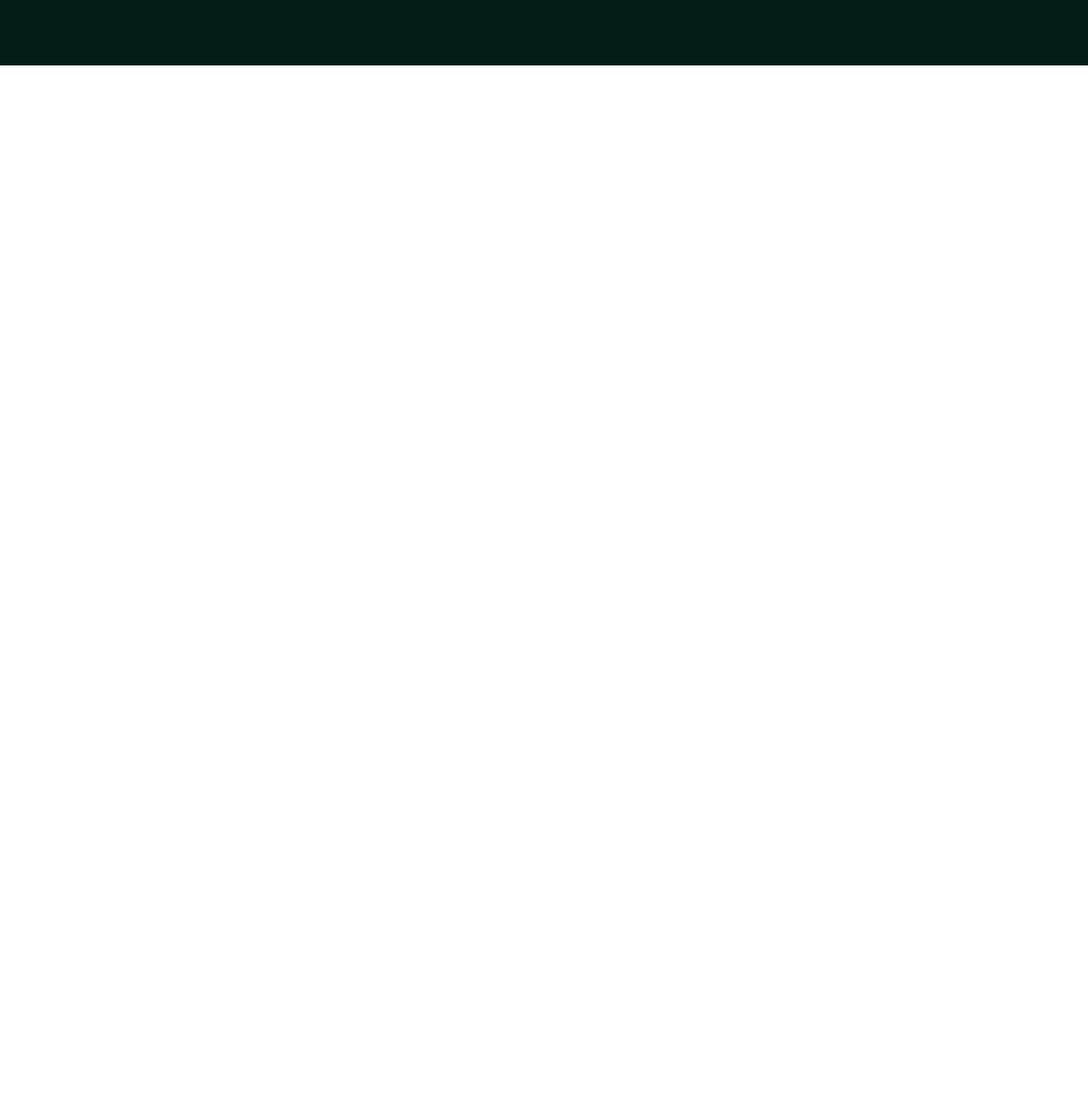
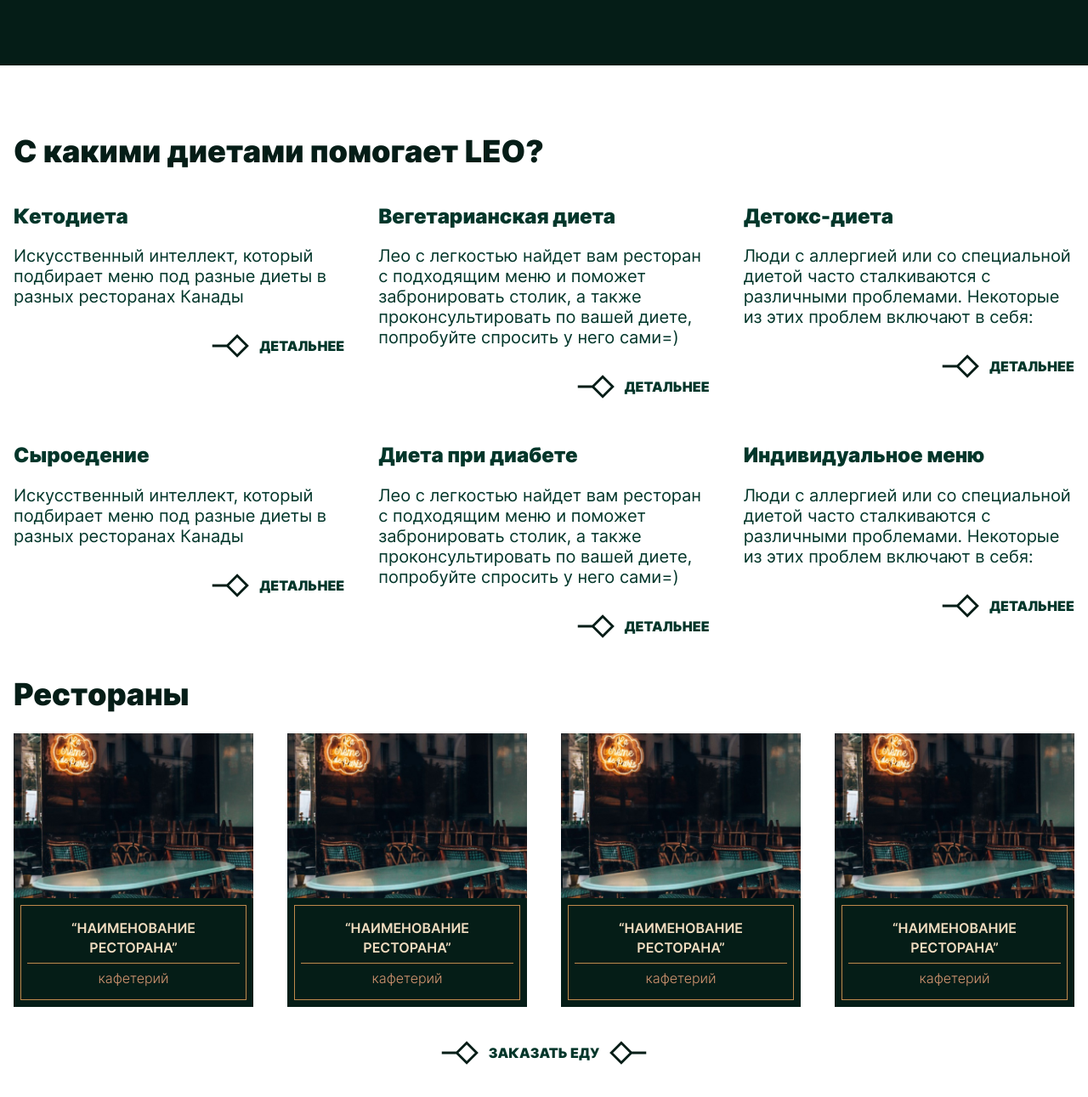
Before and after one commit to danelian/AiLeo, a website: page src/index.html in a window 1280 px wide. Shown: the part 4572-5863 px from the top of the page at 85% size. Before the commit the page ends 4649 px from the top, so only its background shows below. Drawn offline with nearby package versions, Linux system fonts and the light colour scheme; files that its build step writes are made by us from their sources; files whose address does not match are found by name.

Commit message:
Готов блок Diets

```diff
--- a/gulp/version.json
+++ b/gulp/version.json
@@ -1,3 +1,3 @@
 {
-    "main": "20230830033002"
+    "main": "20230830040012"
 }
--- a/src/index.html
+++ b/src/index.html
@@ -24,6 +24,8 @@
 
 			@@include('widgets/restaurants.html')
 
+			@@include('widgets/diets.html')
+
 		</main>
 
 		@@include('template/footer.html')
--- a/src/scss/style.scss
+++ b/src/scss/style.scss
@@ -34,3 +34,4 @@
 @import "widgets/about.scss";
 @import "widgets/clients.scss";
 @import "widgets/restaurants.scss";
+@import "widgets/diets.scss";
--- /dev/null
+++ b/src/scss/widgets/diets.scss
@@ -0,0 +1,77 @@
+.diets {
+  h2.section-title {
+    margin-bottom: 40px;
+  }
+  &__list {
+    display: grid;
+    grid-template-columns: repeat(3, 1fr);
+    gap: 48px 40px;
+    margin-bottom: 40px;
+  }
+  &__item {
+    h3 {
+      font-size: 24px;
+      font-weight: 900;
+    }
+    .section-link {
+      margin-top: 12px;
+      width: 100%;
+      justify-content: flex-end;
+    }
+  }
+  &__rests {
+    display: grid;
+    grid-template-columns: repeat(4, 1fr);
+    gap: 40px;
+  }
+  &__rest {
+    img {
+      width: 100%;
+      aspect-ratio: 29 / 20;
+      object-fit: cover;
+    }
+    &-content {
+      position: relative;
+      padding: 24px 16px;
+      text-align: center;
+      color: var(--vanilla-color);
+      background: var(--darkGreen-color);
+      &::before {
+        content: '';
+        position: absolute;
+        top: 8px;left: 8px;
+        width: calc(100% - 16px);
+        height: calc(100% - 16px);
+        border: 1px solid var(--brown-color);
+      }
+      h4 {
+        position: relative;
+        padding-bottom: 8px;
+        margin-top: 0;
+        margin-bottom: 8px;
+        width: 100%;
+        font-size: 16px;
+        font-weight: 600;
+        line-height: 1.4;
+        text-transform: uppercase;
+        color: var(--vanilla-color);
+        &::before {
+          content: '';
+          position: absolute;
+          left: 0; bottom: 0;
+          width: 100%;
+          height: 1px;
+          background: var(--brown-color);
+        }
+      }
+      p {
+        margin-top: 0;
+        margin-bottom: 0;
+        font-size: 16px;
+        font-weight: 300;
+        line-height: 1.2;
+        color: var(--peach-color);
+      }
+    }
+  }
+}
--- /dev/null
+++ b/src/widgets/diets.html
@@ -0,0 +1,93 @@
+<section class="diets">
+  <div class="container">
+    <h2 class="section-title">C какими диетами помогает LEO?</h2>
+    <div class="diets__list">
+      <div class="diets__item">
+        <h3>Кетодиета</h3>
+        <p>Искусственный интеллект, который подбирает меню под разные диеты в разных ресторанах Канады</p>
+        <a href="#" class="section-link">
+          <img src="img/arrow-left.svg" class="arrow-left" alt="">
+          <span>Детальнее</span>
+        </a>
+      </div>
+      <div class="diets__item">
+        <h3>Вегетарианская диета</h3>
+        <p>Лео с легкостью найдет вам ресторан с подходящим меню и поможет забронировать столик, а также проконсультировать по вашей диете, попробуйте спросить у него сами=)</p>
+        <a href="#" class="section-link">
+          <img src="img/arrow-left.svg" class="arrow-left" alt="">
+          <span>Детальнее</span>
+        </a>
+      </div>
+      <div class="diets__item">
+        <h3>Детокс-диета</h3>
+        <p>Люди с аллергией или со специальной диетой часто сталкиваются с различными проблемами. Некоторые из этих проблем включают в себя:</p>
+        <a href="#" class="section-link">
+          <img src="img/arrow-left.svg" class="arrow-left" alt="">
+          <span>Детальнее</span>
+        </a>
+      </div>
+      <div class="diets__item">
+        <h3>Сыроедение</h3>
+        <p>Искусственный интеллект, который подбирает меню под разные диеты в разных ресторанах Канады</p>
+        <a href="#" class="section-link">
+          <img src="img/arrow-left.svg" class="arrow-left" alt="">
+          <span>Детальнее</span>
+        </a>
+      </div>
+      <div class="diets__item">
+        <h3>Диета при диабете</h3>
+        <p>Лео с легкостью найдет вам ресторан с подходящим меню и поможет забронировать столик, а также проконсультировать по вашей диете, попробуйте спросить у него сами=)</p>
+        <a href="#" class="section-link">
+          <img src="img/arrow-left.svg" class="arrow-left" alt="">
+          <span>Детальнее</span>
+        </a>
+      </div>
+      <div class="diets__item">
+        <h3>Индивидуальное меню</h3>
+        <p>Люди с аллергией или со специальной диетой часто сталкиваются с различными проблемами. Некоторые из этих проблем включают в себя:</p>
+        <a href="#" class="section-link">
+          <img src="img/arrow-left.svg" class="arrow-left" alt="">
+          <span>Детальнее</span>
+        </a>
+      </div>
+    </div>
+    <h3 class="section-title">Рестораны</h3>
+    <div class="diets__rests">
+      <div class="diets__rest">
+        <img src="img/clients-item-01.jpg" alt="">
+        <div class="diets__rest-content">
+          <h4>“Наименование ресторана”</h4>
+          <p>кафетерий</p>
+        </div>
+      </div>
+      <div class="diets__rest">
+        <img src="img/clients-item-01.jpg" alt="">
+        <div class="diets__rest-content">
+          <h4>“Наименование ресторана”</h4>
+          <p>кафетерий</p>
+        </div>
+      </div>
+      <div class="diets__rest">
+        <img src="img/clients-item-01.jpg" alt="">
+        <div class="diets__rest-content">
+          <h4>“Наименование ресторана”</h4>
+          <p>кафетерий</p>
+        </div>
+      </div>
+      <div class="diets__rest">
+        <img src="img/clients-item-01.jpg" alt="">
+        <div class="diets__rest-content">
+          <h4>“Наименование ресторана”</h4>
+          <p>кафетерий</p>
+        </div>
+      </div>
+    </div>
+    <div class="link-center">
+      <a href="#" class="section-link">
+        <img src="img/arrow-left.svg" class="arrow-left" alt="">
+        <span>Заказать еду</span>
+        <img src="img/arrow-right.svg" class="arrow-right" alt="">
+      </a>
+    </div>
+  </div>
+</section>
```
Also changed, not shown: dist/css/style.css, dist/css/style.min.css, dist/index.html.
